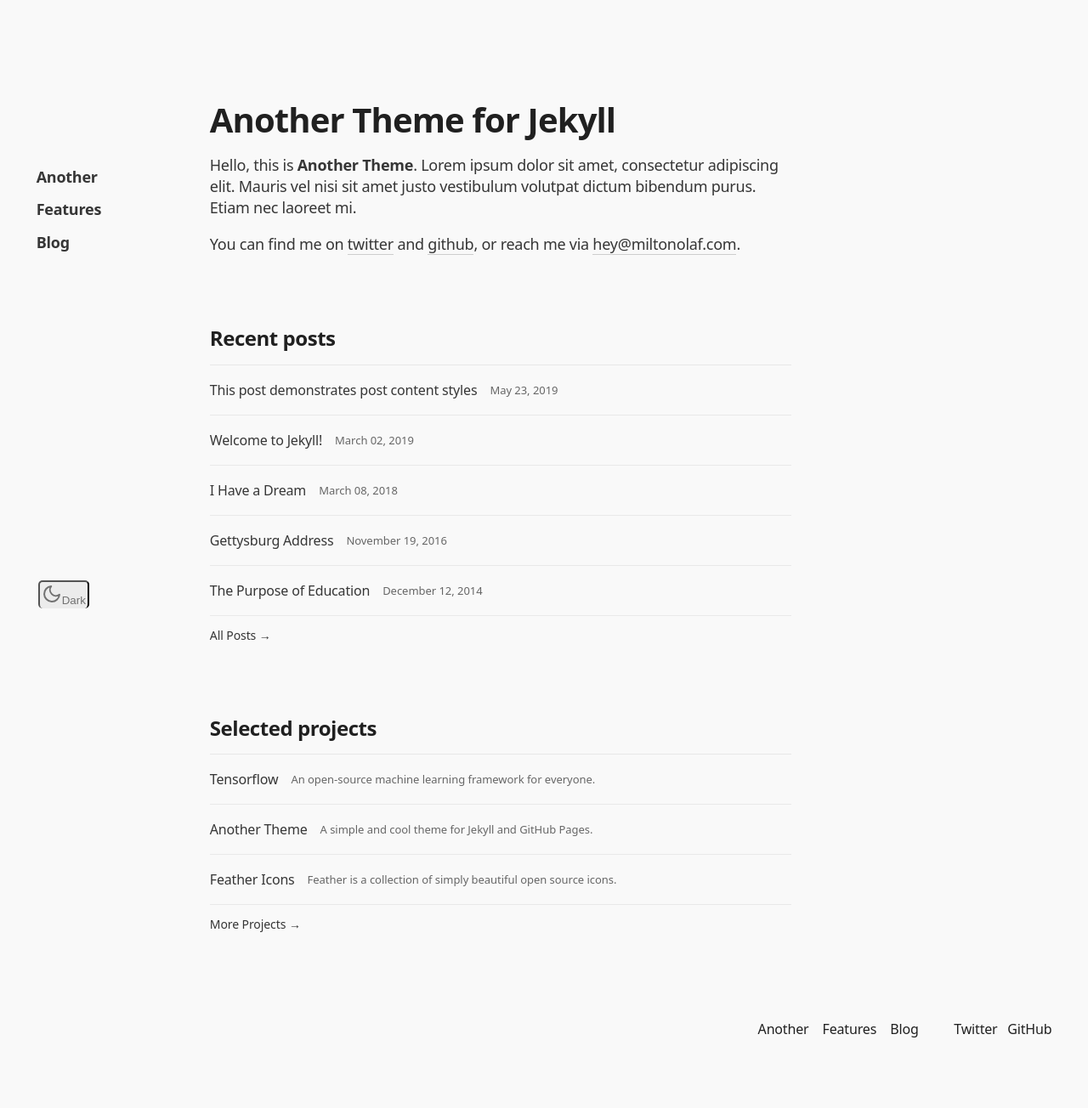
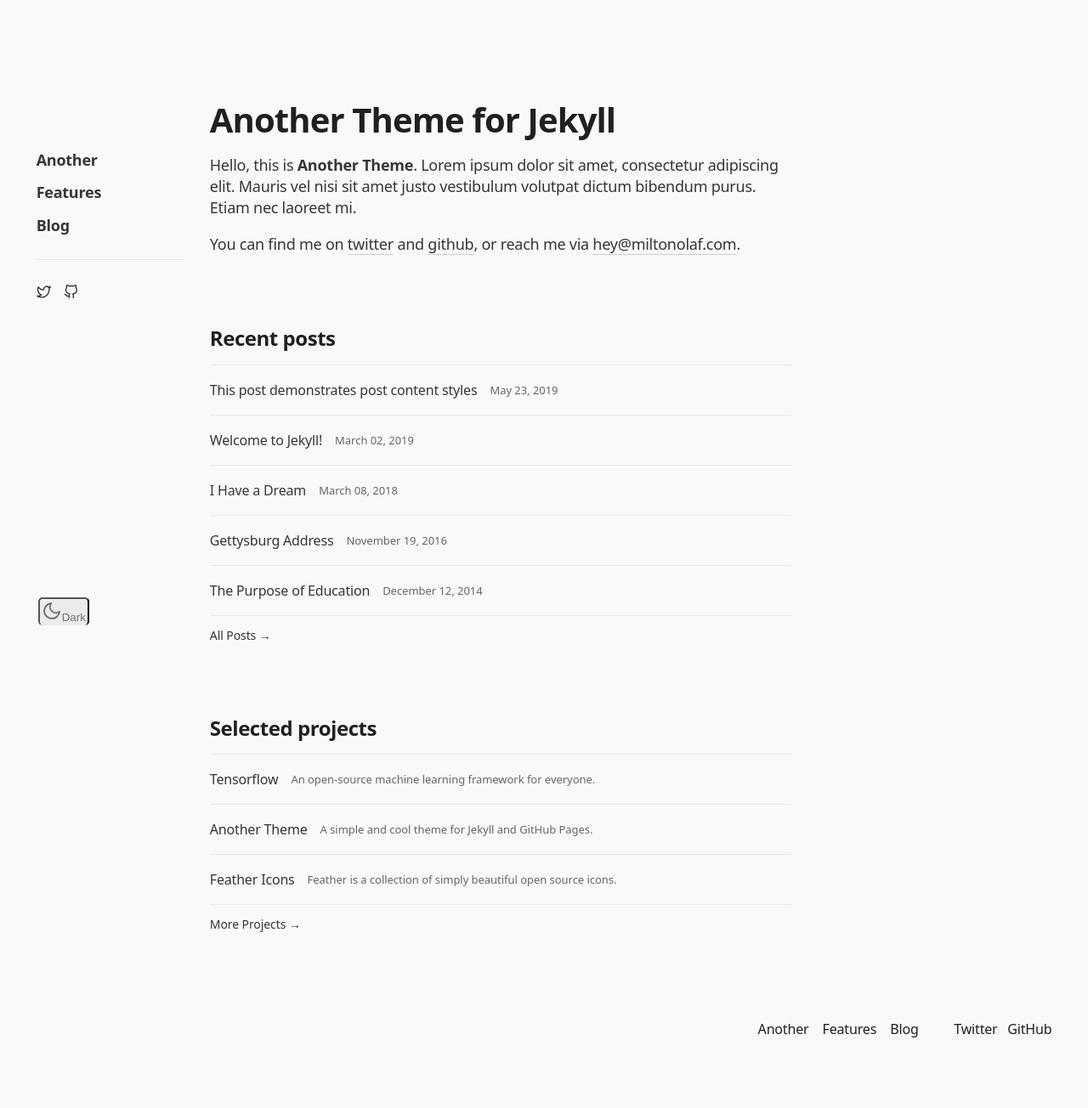
Before and after one commit to miltonparedes/another, a Jekyll site: the page built from index.md, in a window 1280 px wide. Shown: the whole page at 85% size. Built offline with Jekyll 4.4.1, drawn with Linux system fonts in a browser that asks for light colours; some web fonts are replaced; a style sheet for code colours, icons or effects is not loaded.

Commit message:
Add social nets section

```diff
--- a/_includes/menu.html
+++ b/_includes/menu.html
@@ -7,4 +7,5 @@
       {% endif %}
     {% endfor %}
   </ul>
+  {% include social.html %}
 </nav>
--- /dev/null
+++ b/_includes/social.html
@@ -0,0 +1,11 @@
+<hr class="menu-separator my-3">
+<ul class="row">
+  {%- for social in site.social -%}
+    {%- assign social_icon = social[0] -%}
+    <li class="col-auto pr-0">
+      <a href="//{{social_icon}}.com/{{social[1]}}" class="border-bottom-0">
+      {%- include icons.html icon=social_icon size=17 -%}
+      </a>
+    </li>
+  {%- endfor -%}
+</ul>
```
